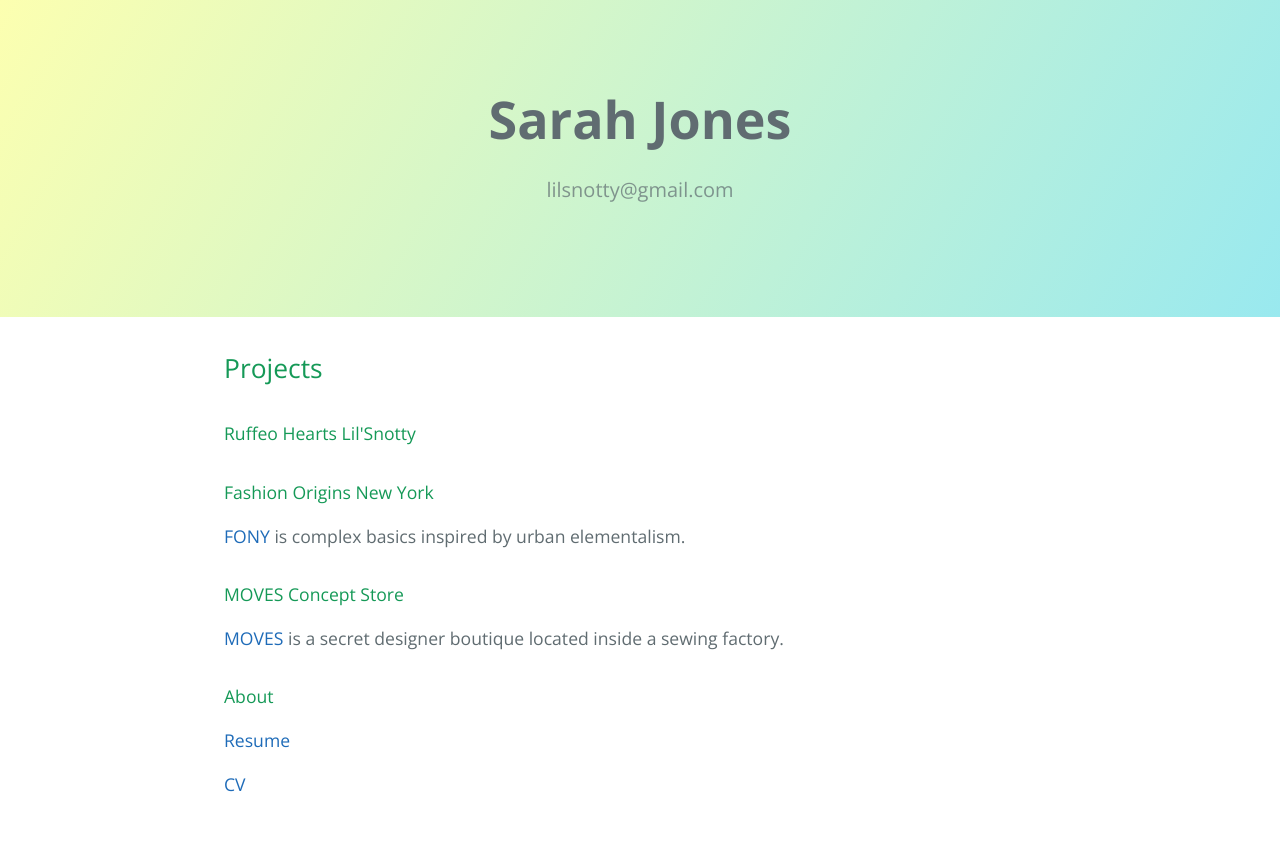
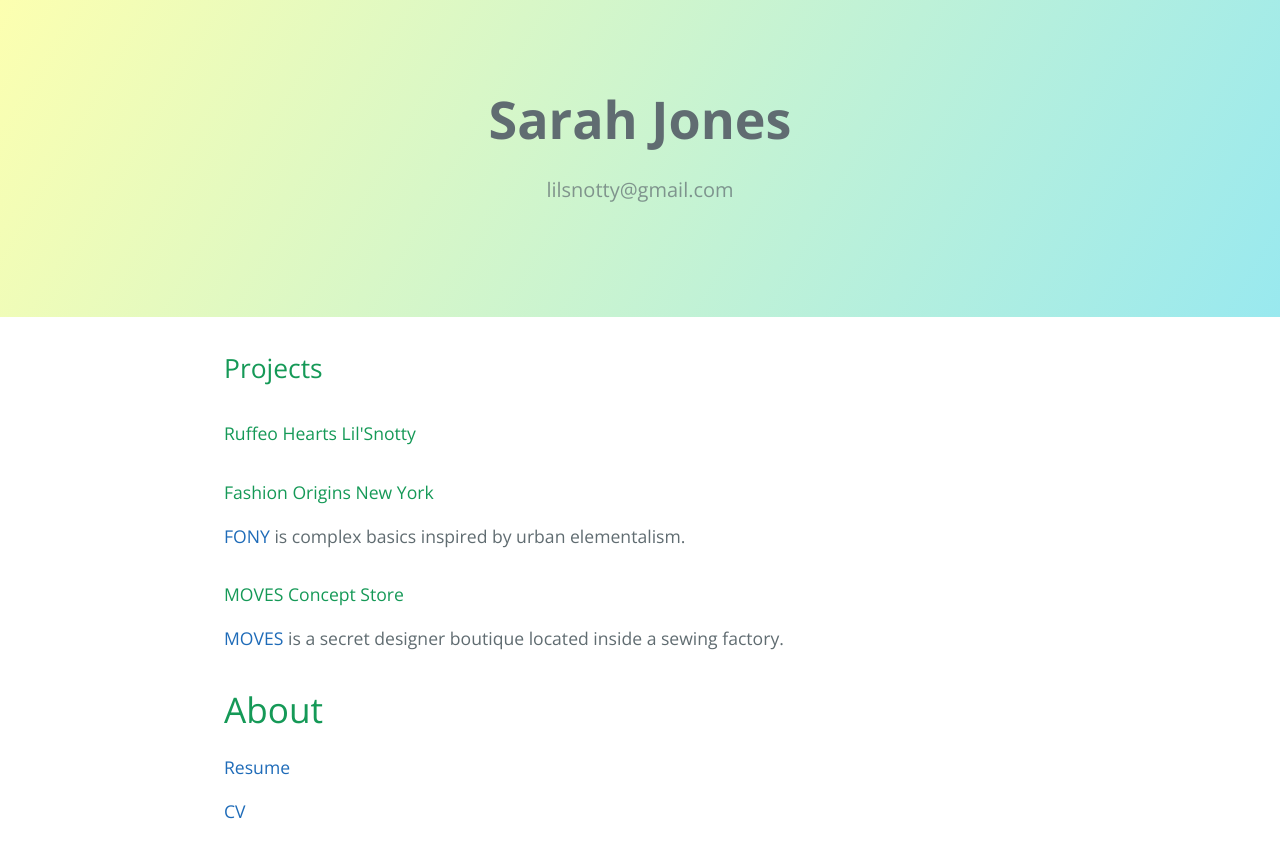
Before and after one commit to sarahrjones/sarahrjones.github.io, a plain HTML site: page index.html in a window 1280 px wide. Drawn offline with nearby package versions, Linux system fonts and the light colour scheme.

Commit message:
Update index.html

```diff
--- a/index.html
+++ b/index.html
@@ -42,7 +42,7 @@
 <a href="http://www.moves.nu">MOVES</a> is a secret designer boutique located inside a sewing factory.
 </p>
 
-<h4>About</h4>
+<h1>About</h1>
 
 <p>
 <a href="http://rhls.com/sarah_jones_resume.pdf">Resume</a>
```
